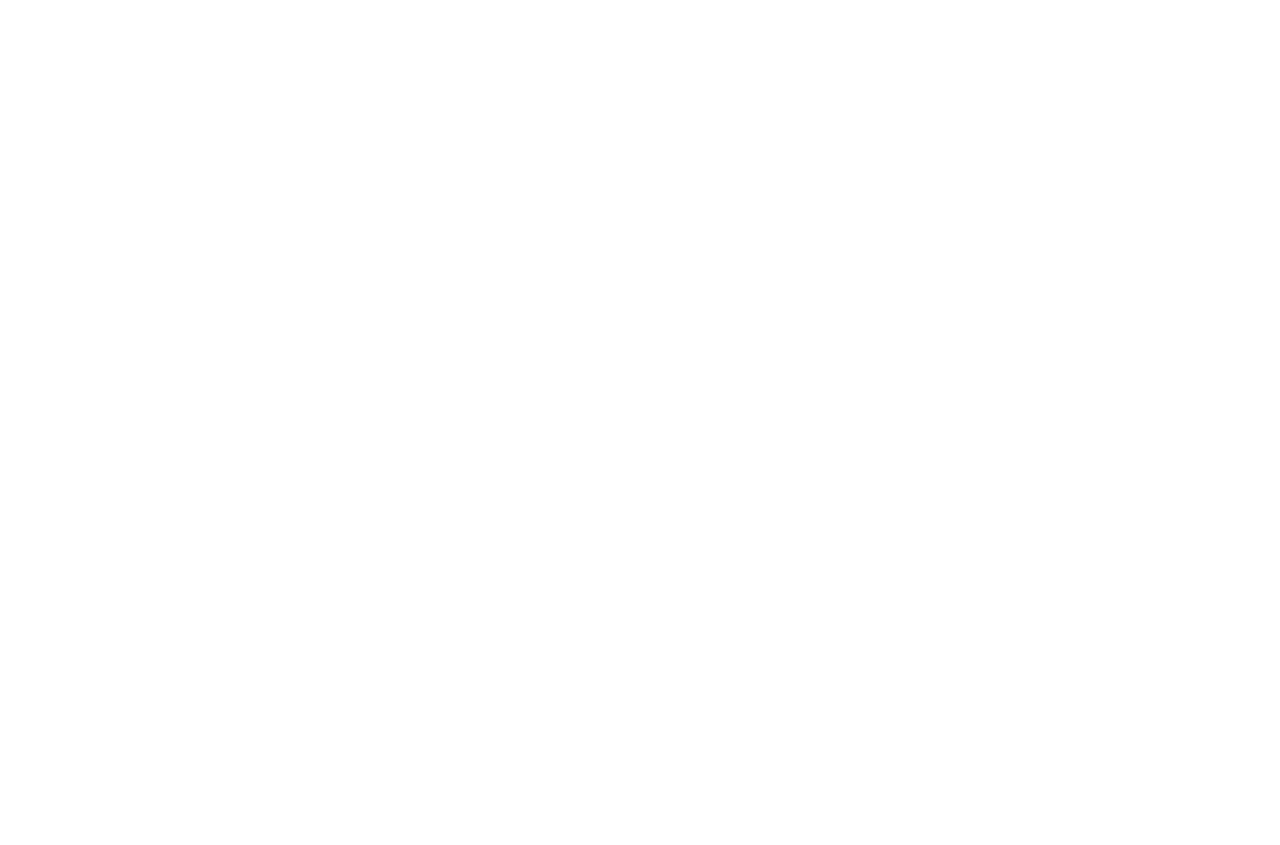
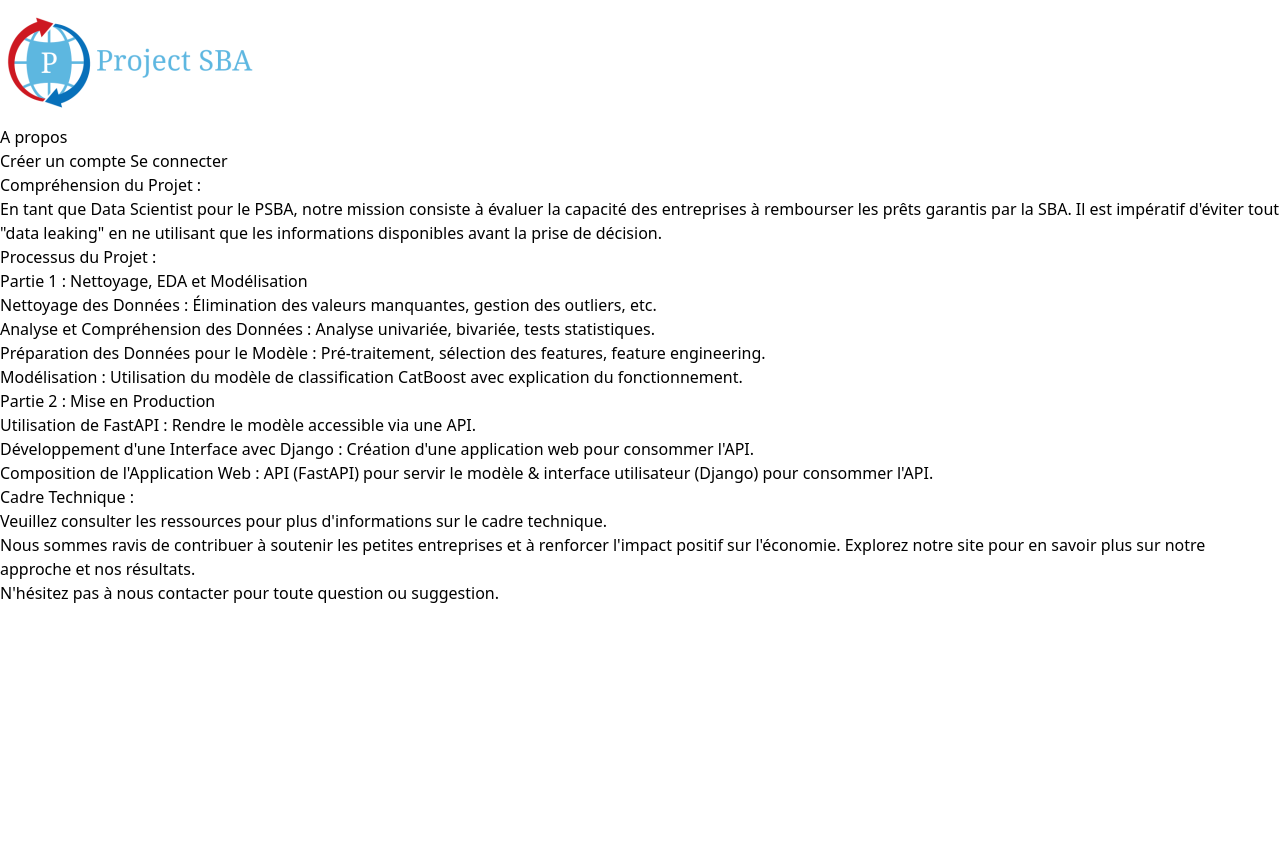
Before and after one commit to cjulliar/loan_project, a Django app: page /about/ in a window 1280 px wide. Before the commit the part shown is empty. Shown: the top 845 px of the page. Before the commit the page ends 800 px from the top, so only its background shows below. Run offline with Django 4.2, Linux system fonts and the light colour scheme; some libraries are stand-ins or nearby versions.

Commit message:
text home_page et about

```diff
--- a/app/main/templates/main/about_page.html
+++ b/app/main/templates/main/about_page.html
@@ -0,0 +1,46 @@
+{% extends "base.html" %}
+
+{% load static %}
+
+{% block title %}About{% endblock title %}
+
+
+{% block content %}
+
+<p>Compréhension du Projet :</P>
+<p>En tant que Data Scientist pour le PSBA, notre mission consiste à évaluer la capacité des entreprises à rembourser
+     les prêts garantis par la SBA. Il est impératif d'éviter tout "data leaking" en ne utilisant que les informations
+      disponibles avant la prise de décision.</p>
+
+<p>Processus du Projet :</p>
+<p>Partie 1 : Nettoyage, EDA et Modélisation</p>
+<ul>
+    <li>Nettoyage des Données : Élimination des valeurs manquantes, gestion des outliers, etc.
+    </li>
+    <li>Analyse et Compréhension des Données : Analyse univariée, bivariée, tests statistiques.
+    </li>
+    <li>Préparation des Données pour le Modèle : Pré-traitement, sélection des features, feature engineering.
+    </li>
+    <li>Modélisation : Utilisation du modèle de classification CatBoost avec explication du fonctionnement.
+    </li>
+</ul>
+
+<p>Partie 2 : Mise en Production</p>
+<ul>
+    <li>Utilisation de FastAPI : Rendre le modèle accessible via une API.
+    </li>
+    <li>Développement d'une Interface avec Django : Création d'une application web pour consommer l'API.
+    </li>
+    <li>Composition de l'Application Web : API (FastAPI) pour servir le modèle & interface utilisateur (Django) pour
+        consommer l'API.
+    </li>
+</ul>
+<p>Cadre Technique :</p>
+<p>Veuillez consulter les ressources pour plus d'informations sur le cadre technique.</p>
+
+<p>Nous sommes ravis de contribuer à soutenir les petites entreprises et à renforcer l'impact positif sur l'économie.
+    Explorez notre site pour en savoir plus sur notre approche et nos résultats.</p>
+
+<p>N'hésitez pas à nous contacter pour toute question ou suggestion.</p>
+
+{% endblock content %}
```
Also changed, not shown: app/main/templates/main/home_page.html (+13 -0 lines).
